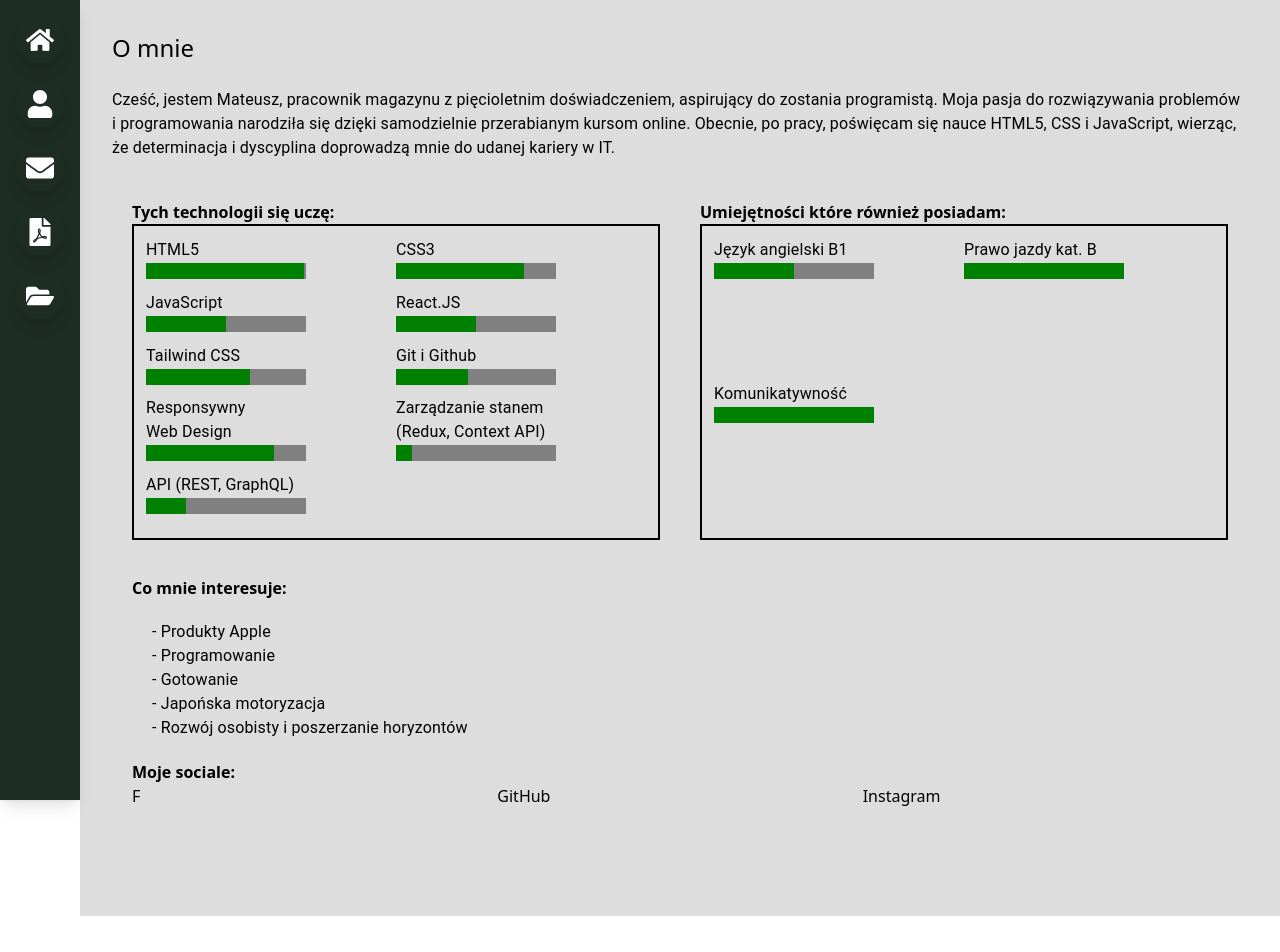
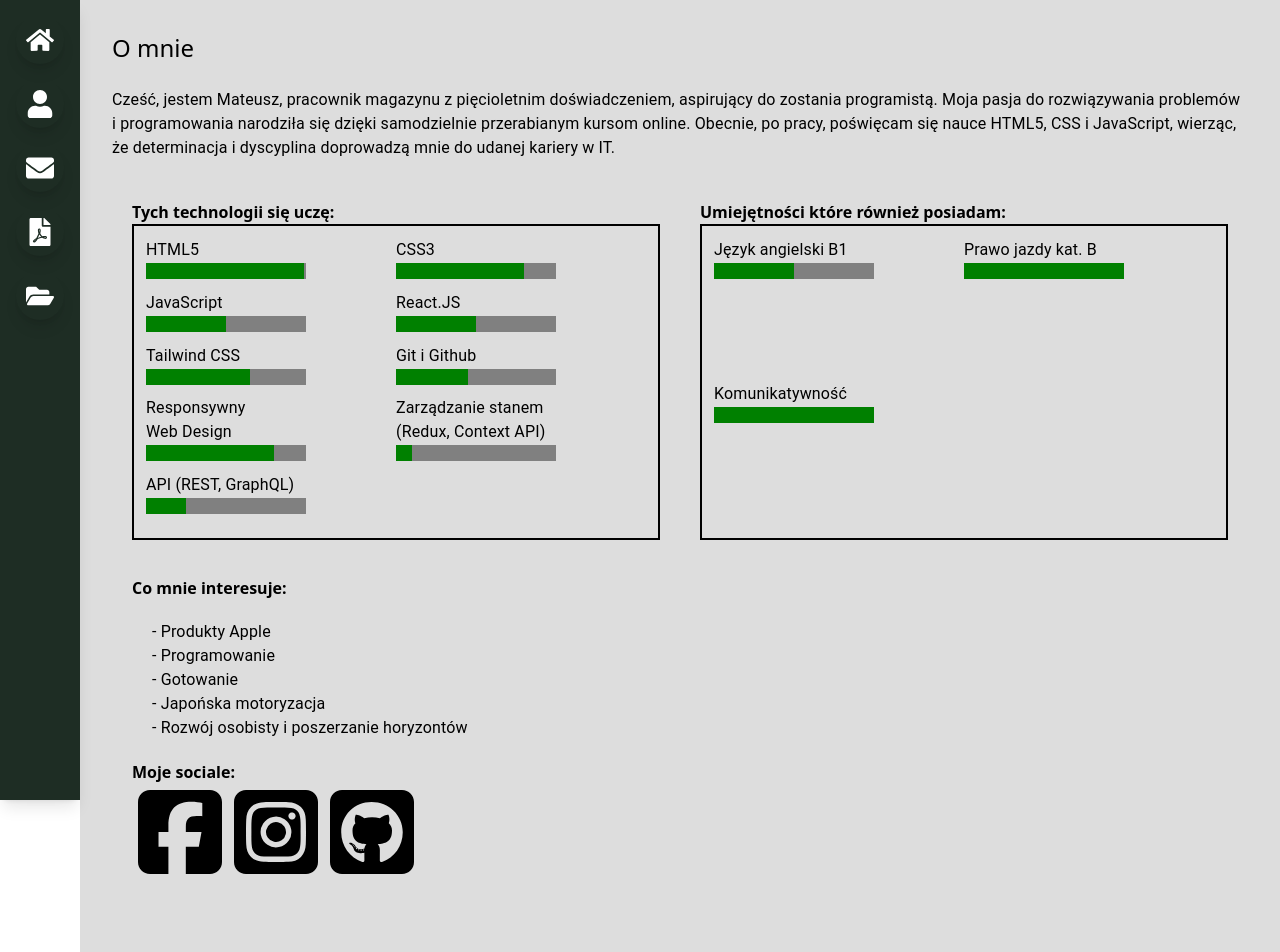
Before and after one commit to MateuszMlodecki/Portfolio, a React (Create React App) app: page /About in a window 1280 px wide. Shown: the top 952 px of the page. Before the commit the page ends 916 px from the top, so only its background shows below. Built offline with nearby package versions, Linux system fonts and the light colour scheme.

Commit message:
added socialicon section

```diff
--- a/package.json
+++ b/package.json
@@ -44,6 +44,7 @@
     ]
   },
   "devDependencies": {
+    "@babel/plugin-proposal-private-property-in-object": "^7.21.11",
     "tailwindcss": "^3.4.11"
   }
 }
--- a/src/pages/AboutMe.jsx
+++ b/src/pages/AboutMe.jsx
@@ -1,6 +1,11 @@
 import React from "react";
 import { Typography } from "@mui/material";
 import { useProgressAnimation } from "../hooks/ProgressAnimation";
+import {
+  FaSquareFacebook,
+  FaSquareGithub,
+  FaSquareInstagram,
+} from "react-icons/fa6";
 
 function ProgressBar({ targetValue, speed }) {
   const progress = useProgressAnimation(targetValue, speed);
@@ -11,6 +16,12 @@ function ProgressBar({ targetValue, speed }) {
     </div>
   );
 }
+
+const SocialIcon = ({ icon, path }) => (
+  <a href={path} target="_blank" rel="noopener noreferrer">
+    <div className="text-6xl md:text-8xl">{icon}</div>
+  </a>
+);
 
 export const AboutMe = () => {
   return (
@@ -104,11 +115,26 @@ export const AboutMe = () => {
         <div>
           <b>Moje sociale:</b>
         </div>
-        <div className="grid grid-cols-3">
-          {/* placeholdery */}
-          <div>F</div>
-          <div>GitHub</div>
-          <div>Instagram</div>
+        <div className="flex">
+          <div>
+            <SocialIcon
+              path={"https://www.facebook.com/profile.php?id=100003395366627"}
+              icon={<FaSquareFacebook />}
+            />
+          </div>
+
+          <div>
+            <SocialIcon
+              path={"https://www.instagram.com/mateusz_mlodecki"}
+              icon={<FaSquareInstagram />}
+            />
+          </div>
+          <div>
+            <SocialIcon
+              path={"https://github.com/MateuszMlodecki"}
+              icon={<FaSquareGithub />}
+            />
+          </div>
         </div>
       </div>
       <div className="pb-14"></div>
--- a/src/pages/Contact.jsx
+++ b/src/pages/Contact.jsx
@@ -1,27 +1,72 @@
-import React from "react";
-import { FaEnvelope, FaInstagram, FaMobile, FaWhatsapp } from "react-icons/fa";
+import React, { useState } from "react";
+import { FaEnvelope, FaMobile, FaWhatsapp } from "react-icons/fa";
+import WhatsAppQrCode from "../images/QrcodeWhatsapp.png";
+
+const SocialIcon = ({ icon, text, onClick }) => (
+  <div
+    onClick={onClick}
+    className="flex justify-center items-start cursor-pointer"
+  >
+    {icon}
+    {text}
+  </div>
+);
 
 export const Contact = () => {
+  const [selectedIcon, setSelectedIcon] = useState(null);
+
+  const handleIconClick = (icon) => {
+    setSelectedIcon(icon === selectedIcon ? null : icon);
+  };
+
   return (
     <div className="bg-[#DDDDDD] min-h-screen p-8">
       <div className="text-2xl pb-8">Skontaktuj się ze mna przez:</div>
-      <div className="grid grid-cols-1 md:grid-cols-2 xl:grid-cols-4 h-32">
-        <SocialIcon icon={<FaEnvelope size="28" />} text={"E-mail"} />
-        <SocialIcon icon={<FaMobile size="28" />} text={"Telefon"} />
-        <SocialIcon icon={<FaWhatsapp size="28" />} text={"Whatsapp"} />
-        <SocialIcon icon={<FaInstagram size="28" />} text={"Instagram"} />
+      <div className="grid grid-cols-1 md:grid-cols-3">
+        <SocialIcon
+          icon={<FaEnvelope size="28" />}
+          text={"E-mail"}
+          onClick={() => handleIconClick("email")}
+        />
+        {selectedIcon === "email" && (
+          <div className="md:col-start-1 md:row-start-2 flex justify-center items-center h-10 md:h-36 slideInFromLeft">
+            <p>mateuszmlodecki@icloud.com</p>
+          </div>
+        )}
+        <SocialIcon
+          icon={<FaMobile size="28" />}
+          text={"Telefon"}
+          onClick={() => handleIconClick("Telefon")}
+        />
+        {selectedIcon === "Telefon" && (
+          <div className="md:col-start-2 md:row-start-2 flex justify-center items-center h-10 md:h-36">
+            <a href="tel:790277760">
+              <p>+48 790 277 760</p>
+            </a>
+          </div>
+        )}
+        <SocialIcon
+          icon={<FaWhatsapp size="28" />}
+          text={"Whatsapp"}
+          onClick={() => handleIconClick("Whatsapp")}
+        />
+        {selectedIcon === "Whatsapp" && (
+          <div className="md:col-start-3 md:row-start-2 flex justify-center items-center md:h-36 slideInFromRight">
+            <a
+              href="https://wa.me/qr/YUFDAGMVQ6GMD1"
+              target="_blank"
+              rel="noreferrer"
+            >
+              <img src={WhatsAppQrCode} alt="QRCode" />
+            </a>
+          </div>
+        )}
       </div>
-      <div className="text-2xl">
+
+      <div className="pt-8 text-2xl">
         Zachęcam również do kontaktu za pomocą formularza
       </div>
       <div>form placeholder</div>
     </div>
   );
 };
-
-const SocialIcon = ({ icon, text }) => (
-  <div className="flex justify-center items-start w-64">
-    {icon}
-    {text}
-  </div>
-);
```
Also changed, not shown: src/images/QrcodeWhatsapp.png (added), 1 other file (tests, documents, lock files or other folders).
